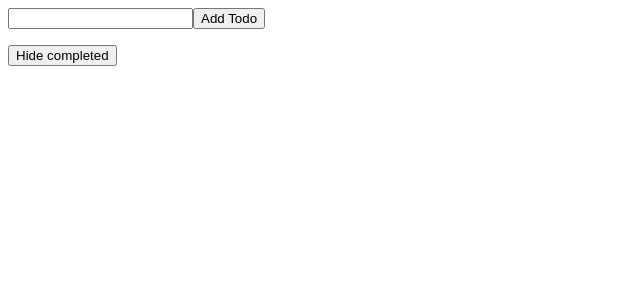
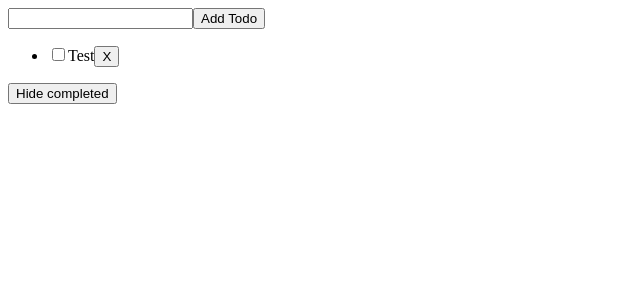
Before and after one commit to ValentynFediuk/vuejs-to-do-list, a Vue app: page / in a window 1280 px wide. Shown: the top 300 px of the page, without its empty margins (0-640 px from the left). Built offline with nearby package versions, Linux system fonts and the light colour scheme.

Commit message:
data transfer

```diff
--- a/src/App.vue
+++ b/src/App.vue
@@ -20,11 +20,15 @@ export default {
     ToDoList
   },
   data() {
-
+    return {
+      todos: [
+        {id: 1, text: 'Test'}
+      ]
+    }
   },
   methods: {
     createToDo(todo) {
-      console.log(todo)
+      todos.push(todo)
     }
   }
 }
--- a/src/components/ToDoList.vue
+++ b/src/components/ToDoList.vue
@@ -1,6 +1,6 @@
 <template>
   <ul>
-    <li v-for="todo in filteredTodos" :key="todo.id">
+    <li v-for="todo in todos" :key="todo.id">
       <input type="checkbox" v-model="todo.done">
       <span :class="{ done: todo.done }">{{ todo.text }}</span>
       <button @click="removeTodo(todo)">X</button>
```
